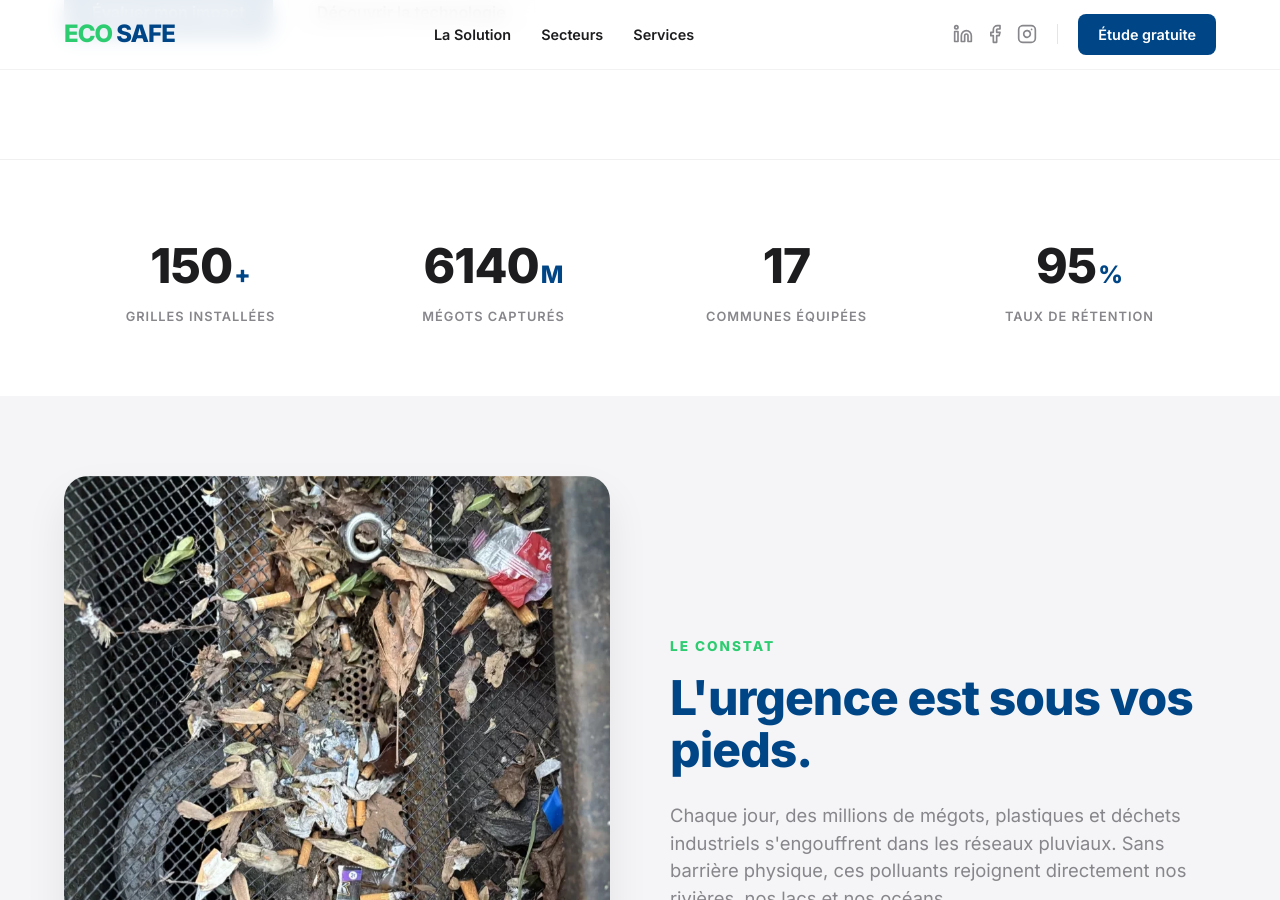
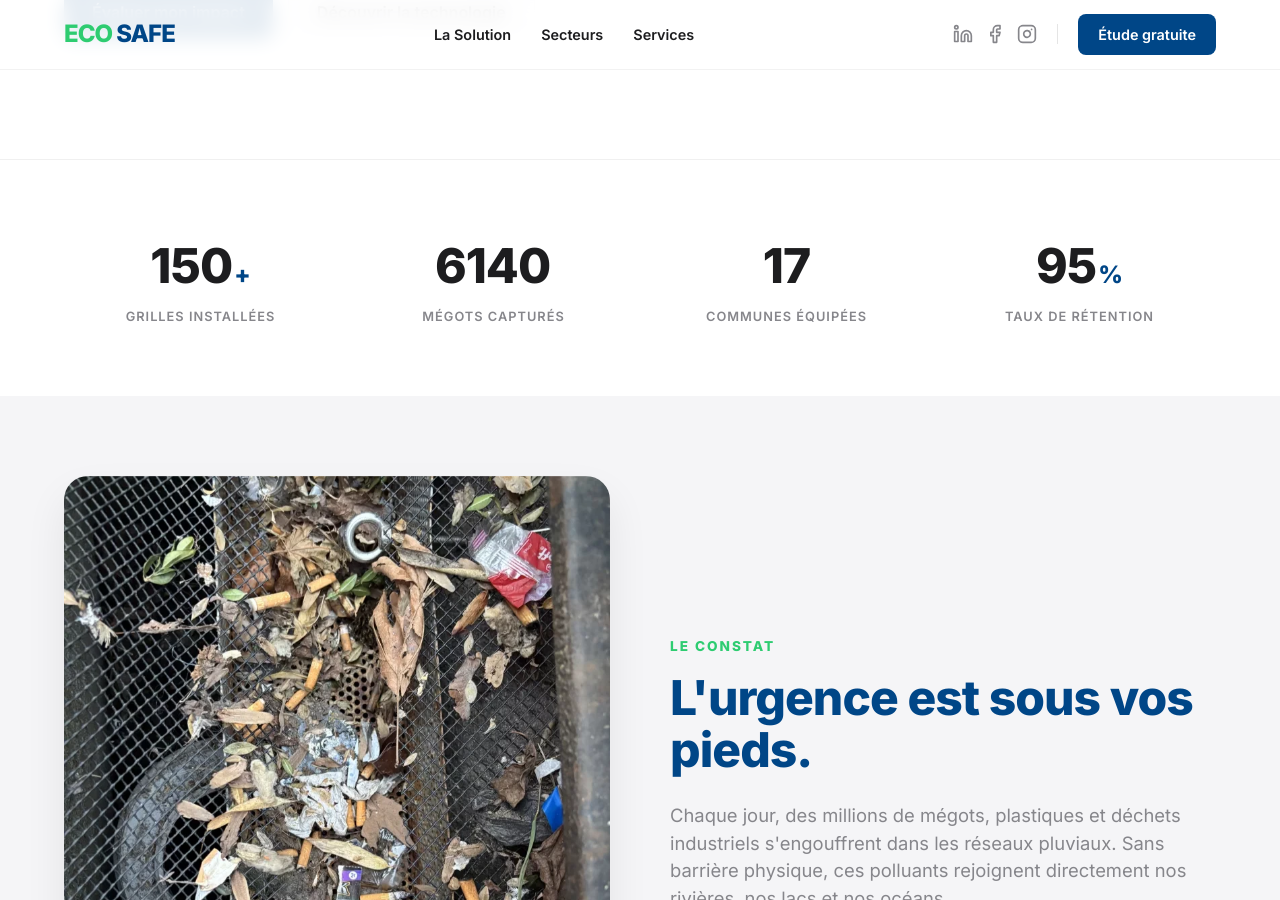
Before and after one commit to DuvalDVL/ecosafe, a Jekyll site: the page built from index.html, in a window 1280 px wide and 900 px high, scrolled down 725 px. Built offline with Jekyll 4.4.1, drawn with Linux system fonts in a browser that asks for light colours.

Commit message:
Update index.html

```diff
--- a/index.html
+++ b/index.html
@@ -50,7 +50,7 @@ description: "Eco Safe installe des grilles de filtration pour avaloirs. Conform
 
       <div class="stat-card">
         <div class="stat-number-wrap">
-          <span class="stat-number counter" data-target="6140">0</span><span class="stat-unit">M</span>
+          <span class="stat-number counter" data-target="6140">0</span><span class="stat-unit"></span>
         </div>
         <span class="stat-label">Mégots capturés</span>
       </div>
```
